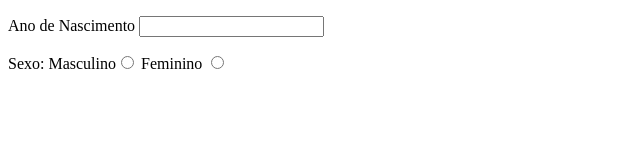
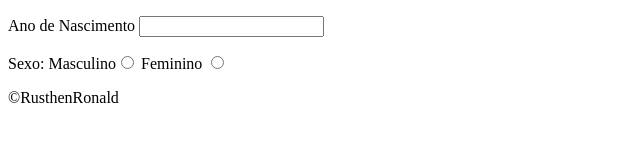
Before and after one commit to RusthenRonald/Verificador-de-idade, a plain HTML site: page index.html in a window 1280 px wide. Shown: the whole page, without its empty margins (0-640 px from the left). Drawn offline with Linux system fonts and the light colour scheme.

Commit message:
adicionei marca de assinatura no footer

```diff
--- a/index.html
+++ b/index.html
@@ -20,7 +20,7 @@
         </div>
     </section>
     <footer>
-
+        &copy;RusthenRonald
     </footer>
 </body>
 </html>
```
